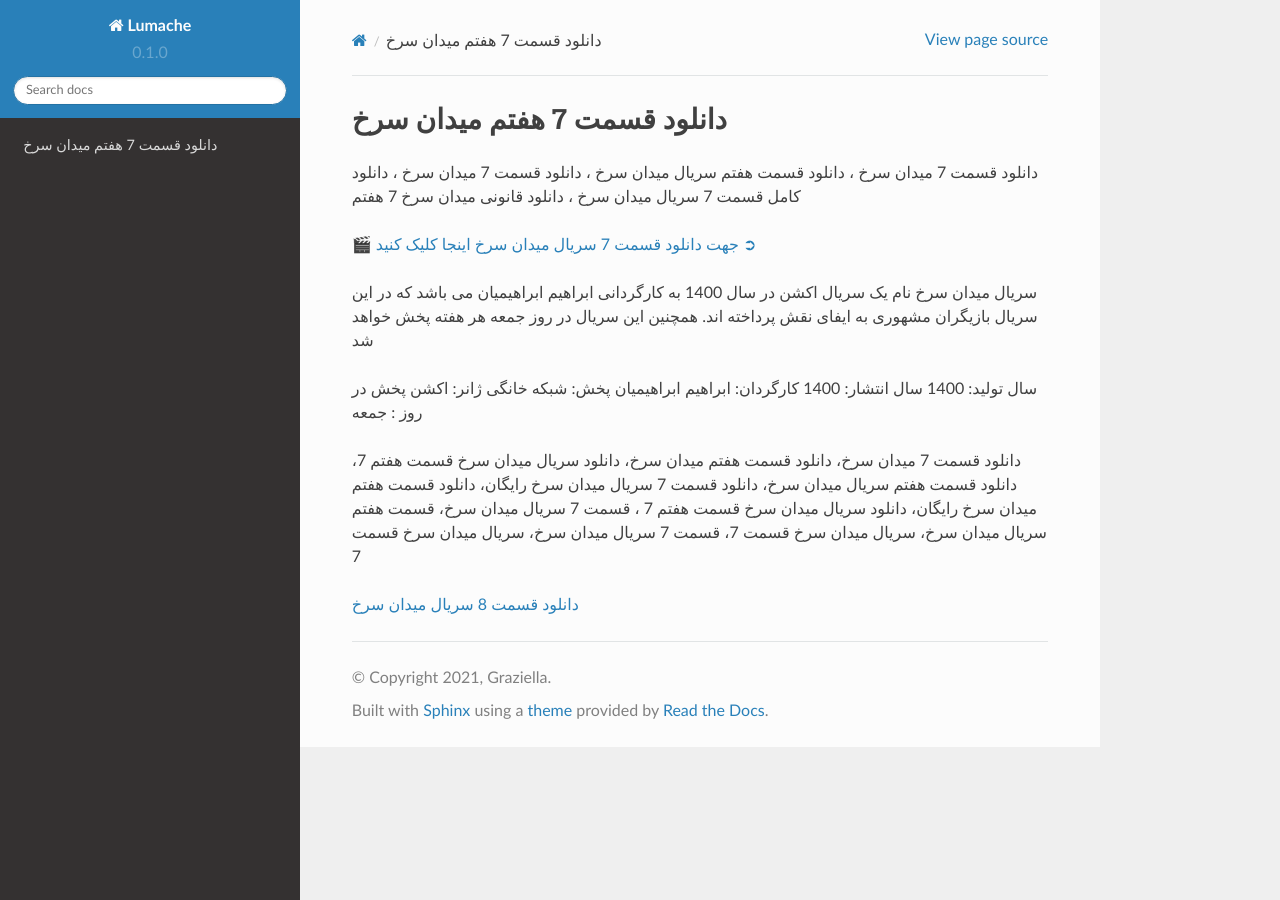
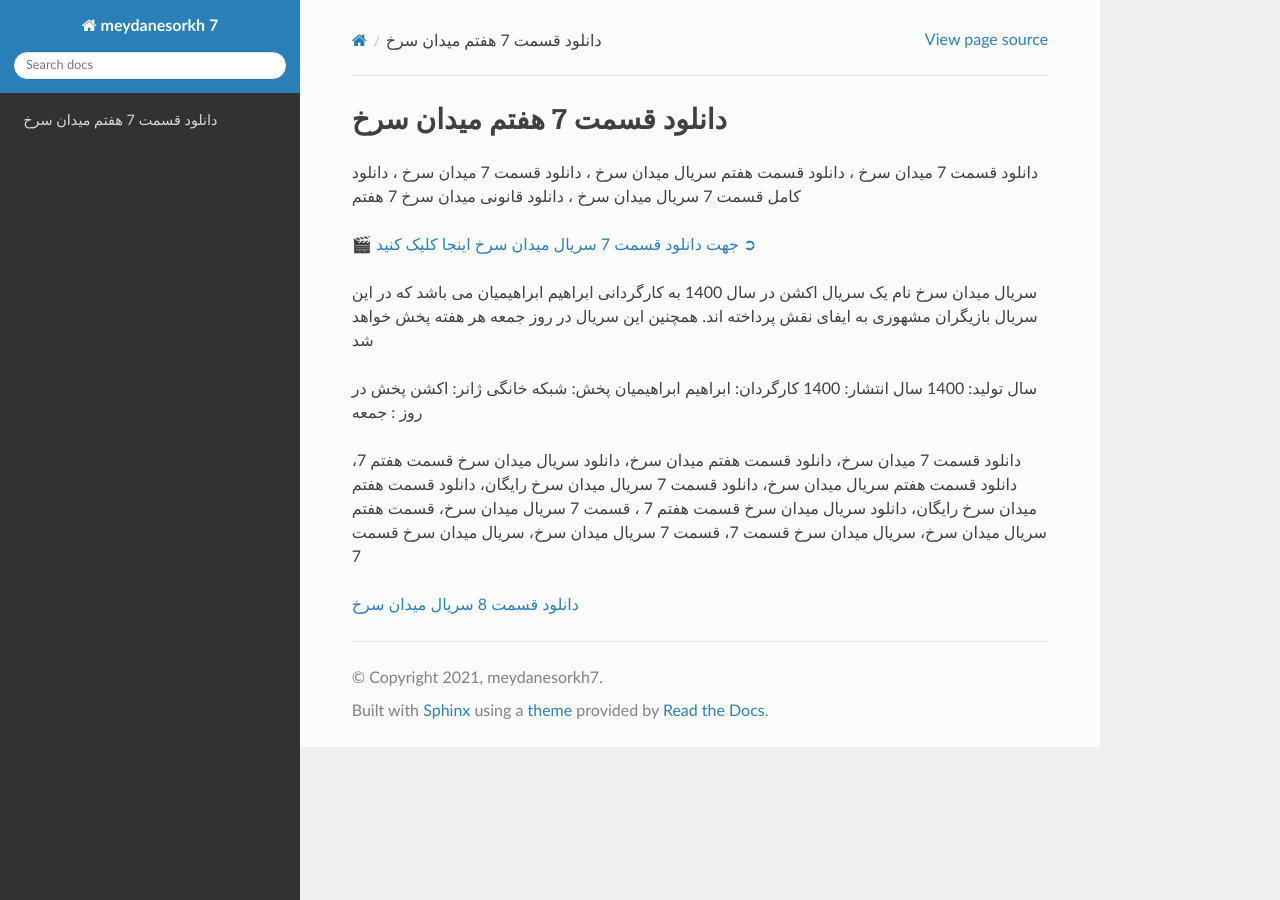
Before and after one commit to filmva/meydanesorkh7, a Sphinx documentation site: the page built from docs/source/index.rst, in a window 1280 px wide. Built offline with Sphinx 7.4.7 and the Read the Docs theme 2.0.0, drawn with Linux system fonts in a browser that asks for light colours.

Commit message:
Update conf.py

```diff
--- a/docs/source/conf.py
+++ b/docs/source/conf.py
@@ -2,12 +2,11 @@
 
 # -- Project information
 
-project = 'Lumache'
-copyright = '2021, Graziella'
-author = 'Graziella'
+project = 'meydanesorkh 7'
+copyright = '2021, meydanesorkh7'
+author = 'meydanesorkh 7'
 
-release = '0.1'
-version = '0.1.0'
+
 
 # -- General configuration
 
```
